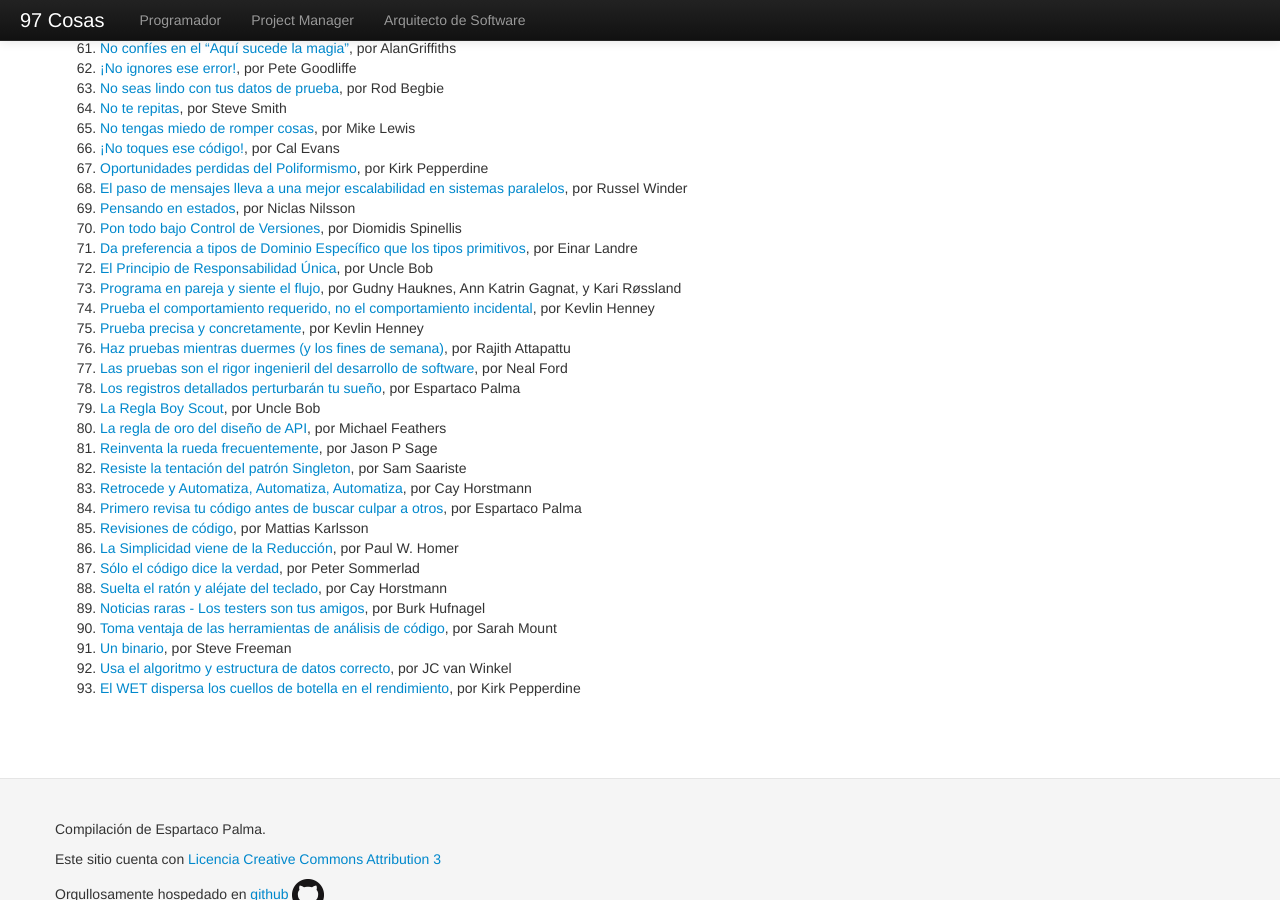
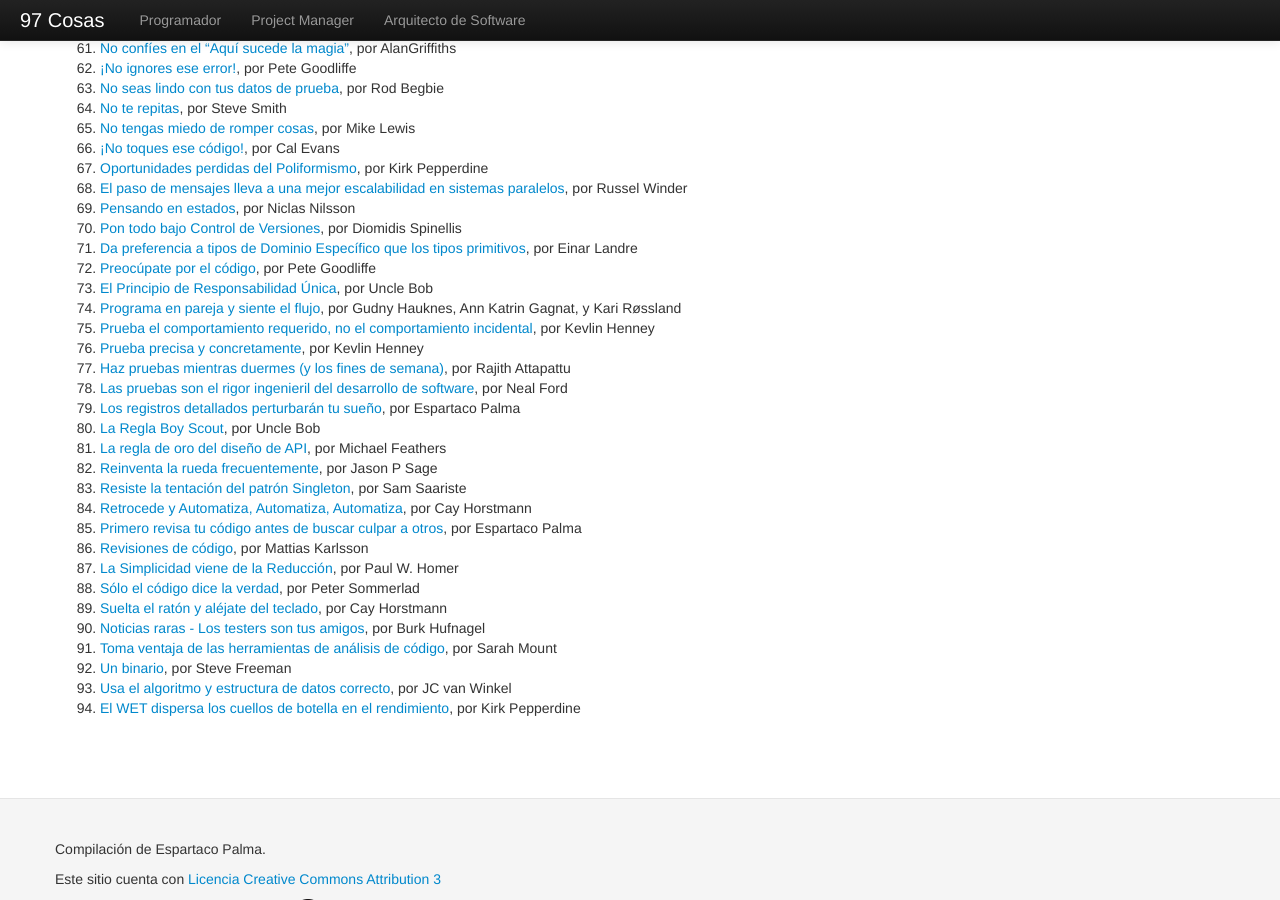
Before and after one commit to esparta/97cosas, a Jekyll site: the page built from programador/index.md, in a window 1280 px wide and 900 px high, scrolled down 1382 px. Built offline with Jekyll 4.4.1, drawn with Linux system fonts in a browser that asks for light colours.

Commit message:
Added preocupate-por-el-codigo

```diff
--- a/programador/index.md
+++ b/programador/index.md
@@ -77,25 +77,26 @@ overview: true
 69. [Pensando en estados](pensando-en-estados.html), por Niclas Nilsson
 70. [Pon todo bajo Control de Versiones](pon-todo-bajo-control-de-versiones.html), por Diomidis Spinellis
 71. [Da preferencia a tipos de Dominio Específico que los tipos primitivos](preferencia-tipos-dominio-especifico.html), por Einar Landre
-72. [El Principio de Responsabilidad Única](principio-responsabilidad-unica.html), por Uncle Bob
-73. [Programa en pareja y siente el flujo](programa-en-pareja-siente-flujo.html), por Gudny Hauknes, Ann Katrin Gagnat, y Kari Røssland
-74. [Prueba el comportamiento requerido, no el comportamiento incidental](prueba-comportamiento-requerido-no-incidental.html), por Kevlin Henney
-75. [Prueba precisa y concretamente](prueba-precisa-concretamente.html), por Kevlin Henney
-76. [Haz pruebas mientras duermes (y los fines de semana)](pruebas-fin-de-semana.html), por Rajith Attapattu
-77. [Las pruebas son el rigor ingenieril del desarrollo de software](pruebas-son-rigor-ingenieril.html), por Neal Ford
-78. [Los registros detallados perturbarán tu sueño](registros-detallados-quitaran-sueno.html), por Espartaco Palma
-79. [La Regla Boy Scout](regla-boy-scout.html), por Uncle Bob
-80. [La regla de oro del diseño de API](regla-oro-api.html), por Michael Feathers
-81. [Reinventa la rueda frecuentemente](reinventa-rueda-frecuentemente.html), por Jason P Sage
-82. [Resiste la tentación del patrón Singleton](resiste-tentacion-singleton.html), por Sam Saariste
-83. [Retrocede y Automatiza, Automatiza, Automatiza](retrocede-automatiza.html), por Cay Horstmann
-84. [Primero revisa tu código antes de buscar culpar a otros](revisa-tu-codigo.html), por Espartaco Palma
-85. [Revisiones de código](revisiones-codigo.html), por Mattias Karlsson
-86. [La Simplicidad viene de la Reducción](simplicidad-reduccion.html), por Paul W. Homer
-87. [Sólo el código dice la verdad](solo-codigo-dice-verdad.html), por Peter Sommerlad
-88. [Suelta el ratón y aléjate del teclado](suelta-raton-alejate-teclado.html), por Cay Horstmann
-89. [Noticias raras - Los testers son tus amigos](testers-amigos.html), por Burk Hufnagel
-90. [Toma ventaja de las herramientas de análisis de código](toma-ventaja-analisis-codigo.html), por Sarah Mount
-91. [Un binario](un-binario.html), por Steve Freeman
-92. [Usa el algoritmo y estructura de datos correcto](usa-algoritmo-estructura-de-datos-correcto.html), por JC van Winkel
-93. [El WET dispersa los cuellos de botella en el rendimiento](wet-dispersa-cuellos-de-botella.html), por Kirk Pepperdine
+72. [Preocúpate por el código](preocupate-por-el-codigo.html), por Pete Goodliffe
+73. [El Principio de Responsabilidad Única](principio-responsabilidad-unica.html), por Uncle Bob
+74. [Programa en pareja y siente el flujo](programa-en-pareja-siente-flujo.html), por Gudny Hauknes, Ann Katrin Gagnat, y Kari Røssland
+75. [Prueba el comportamiento requerido, no el comportamiento incidental](prueba-comportamiento-requerido-no-incidental.html), por Kevlin Henney
+76. [Prueba precisa y concretamente](prueba-precisa-concretamente.html), por Kevlin Henney
+77. [Haz pruebas mientras duermes (y los fines de semana)](pruebas-fin-de-semana.html), por Rajith Attapattu
+78. [Las pruebas son el rigor ingenieril del desarrollo de software](pruebas-son-rigor-ingenieril.html), por Neal Ford
+79. [Los registros detallados perturbarán tu sueño](registros-detallados-quitaran-sueno.html), por Espartaco Palma
+80. [La Regla Boy Scout](regla-boy-scout.html), por Uncle Bob
+81. [La regla de oro del diseño de API](regla-oro-api.html), por Michael Feathers
+82. [Reinventa la rueda frecuentemente](reinventa-rueda-frecuentemente.html), por Jason P Sage
+83. [Resiste la tentación del patrón Singleton](resiste-tentacion-singleton.html), por Sam Saariste
+84. [Retrocede y Automatiza, Automatiza, Automatiza](retrocede-automatiza.html), por Cay Horstmann
+85. [Primero revisa tu código antes de buscar culpar a otros](revisa-tu-codigo.html), por Espartaco Palma
+86. [Revisiones de código](revisiones-codigo.html), por Mattias Karlsson
+87. [La Simplicidad viene de la Reducción](simplicidad-reduccion.html), por Paul W. Homer
+88. [Sólo el código dice la verdad](solo-codigo-dice-verdad.html), por Peter Sommerlad
+89. [Suelta el ratón y aléjate del teclado](suelta-raton-alejate-teclado.html), por Cay Horstmann
+90. [Noticias raras - Los testers son tus amigos](testers-amigos.html), por Burk Hufnagel
+91. [Toma ventaja de las herramientas de análisis de código](toma-ventaja-analisis-codigo.html), por Sarah Mount
+92. [Un binario](un-binario.html), por Steve Freeman
+93. [Usa el algoritmo y estructura de datos correcto](usa-algoritmo-estructura-de-datos-correcto.html), por JC van Winkel
+94. [El WET dispersa los cuellos de botella en el rendimiento](wet-dispersa-cuellos-de-botella.html), por Kirk Pepperdine
```
Also changed, not shown: programador/preocupate-por-el-codigo.md (added, +28 -0 lines).
